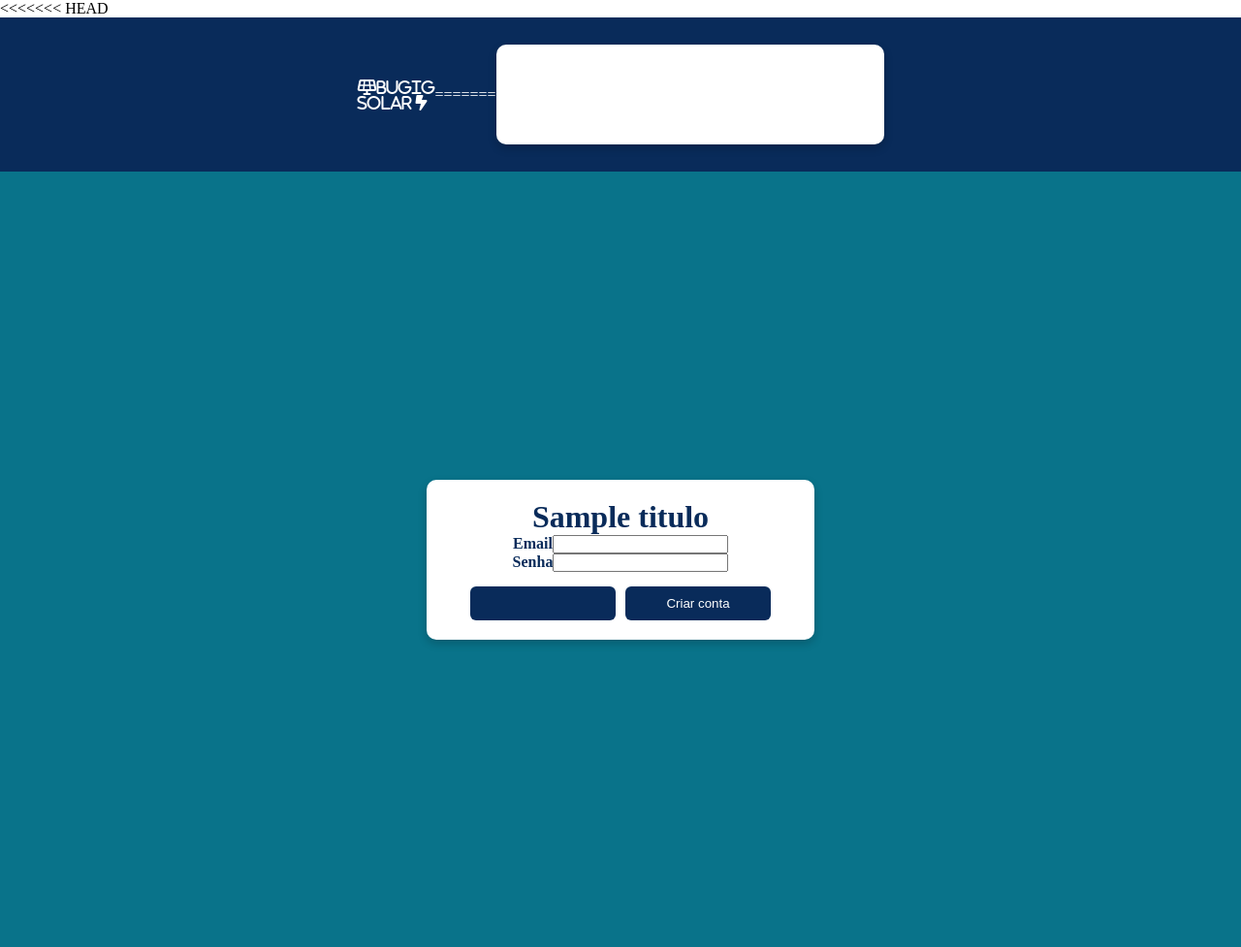
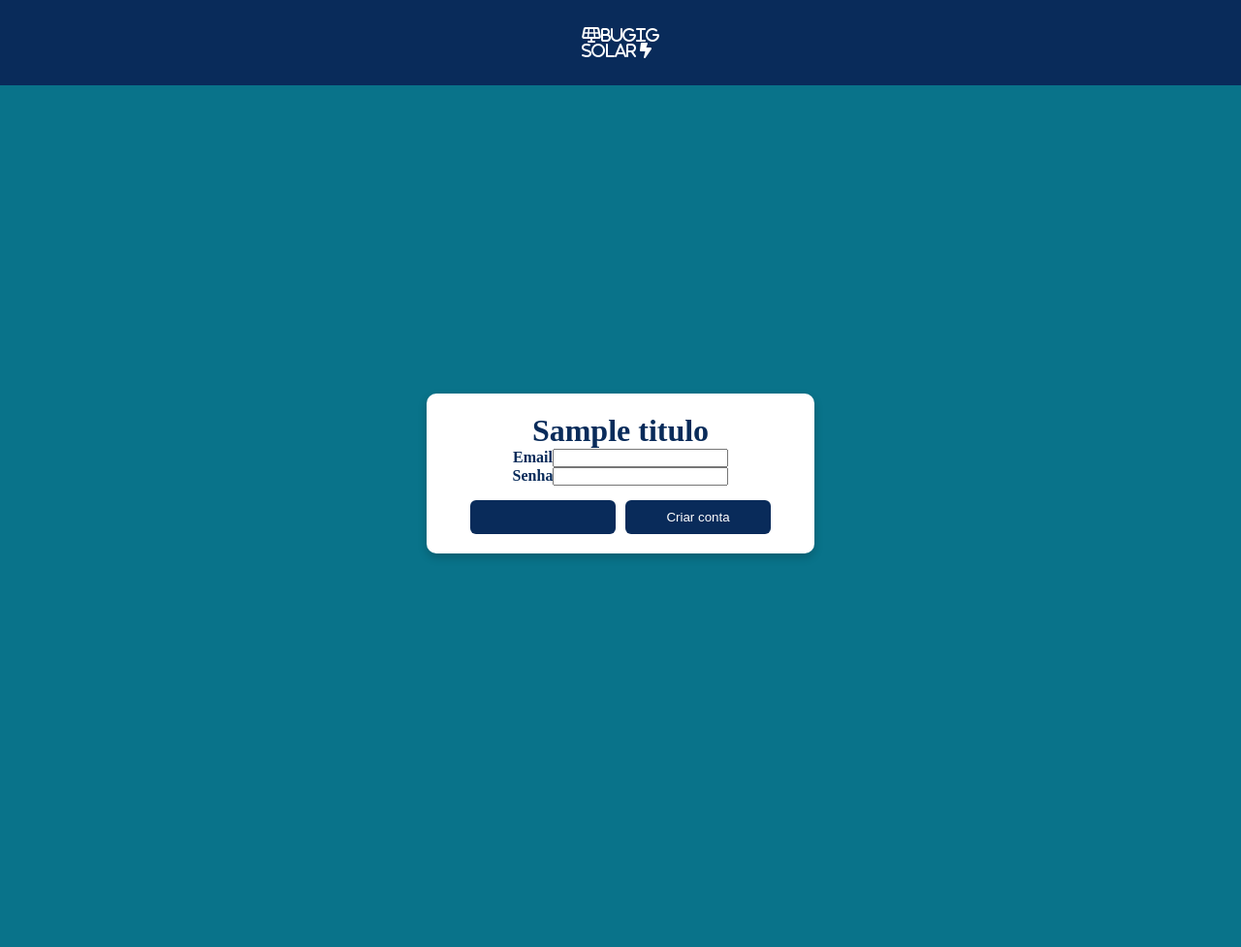
Before and after one commit to RenanAlvares/bugig_solar, a Python web app: template templates/Login.html in a window 1280 px wide. Shown: the whole page at 97% size. After the commit the page ends 576 px from the top, so only its background shows below. Run offline with Jinja, Linux system fonts and the light colour scheme; the template is opened without the code that fills it: most values are stand-ins (such as "Sample title", 1, 10 or a date in 2020); form fields are guessed from the names that the template uses; some libraries are stand-ins or nearby versions.

Commit message:
ajustes na tela de login

```diff
--- a/controllers/Login.py
+++ b/controllers/Login.py
@@ -46,6 +46,7 @@ def login():
     titulo = 'Login'
 
     if form.validate_on_submit():
+        print('form funcionou')
 
         email = form.email.data
         senha = form.senha.data
--- a/forms/FormLogin.py
+++ b/forms/FormLogin.py
@@ -4,5 +4,5 @@ from wtforms import StringField, validators, SubmitField, PasswordField
 
 class FormLogin(FlaskForm):
     email = StringField('Digite seu e-mail: ', [validators.DataRequired(), validators.Length(min=2, max=150)])
-    senha = PasswordField('Digite sua senha: ', [validators.DataRequired(), validators.Length(min=2, max=15)])
+    senha = PasswordField('Digite sua senha: ', [validators.DataRequired(), validators.Length(min=2, max=250)])
     entrar = SubmitField('Entrar')
--- a/templates/Login.html
+++ b/templates/Login.html
@@ -3,36 +3,31 @@
 <head>
     <meta charset="UTF-8">
     <meta name="viewport" content="width=device-width, initial-scale=1.0">
+    <title>{{ titulo }}</title>
+
     <link rel="stylesheet" href="{{ url_for('static', filename='style/login.css') }}">
     <link rel="stylesheet" href="{{ url_for('static', filename='style/header.css') }}">
-    <title>{{ titulo }}</title>
-    <link rel="stylesheet" href="path/to/font-awesome/css/font-awesome.min.css">
-    <link rel="stylesheet" href="https://cdnjs.cloudflare.com/ajax/libs/font-awesome/6.7.2/css/all.min.css" integrity="sha512-Evv84Mr4kqVGRNSgIGL/F/aIDqQb7xQ2vcrdIwxfjThSH8CSR7PBEakCr51Ck+w+/U6swU2Im1vVX0SVk9ABhg==" crossorigin="anonymous" referrerpolicy="no-referrer" />
+
+    <link rel="stylesheet" href="https://cdnjs.cloudflare.com/ajax/libs/font-awesome/6.7.2/css/all.min.css"
+          integrity="sha512-Evv84Mr4kqVGRNSgIGL/F/aIDqQb7xQ2vcrdIwxfjThSH8CSR7PBEakCr51Ck+w+/U6swU2Im1vVX0SVk9ABhg=="
+          crossorigin="anonymous" referrerpolicy="no-referrer" />
 </head>
 <body>
-<<<<<<< HEAD
+
     <header>
         <nav id="navbar">
             <i class="fa-solid fa-solar-panel">BUGIG<br>SOLAR <i class="fa-solid fa-bolt-lightning"></i></i>
-=======
-
-    <div id = "login">
-        <h1>{{ titulo }}</h1>
-        <form method="post" action="/login">
-            {{ form.hidden_tag() }}
->>>>>>> 04e1c1effdebb3ece4cb34f1f83c5afc4232993d
-
-        </div>
-
+        </nav>
     </header>
 
     <main>
         <div id="login">
             <h1>{{ titulo }}</h1>
-            <form method="post" action="/login">
-                {{ form.csrf_token() }}
 
-            <div class ="label_login mb-2">
+            <form method="post" action="{{ url_for('login') }}">
+                {{ form.hidden_tag() }}
+
+                <div class="label_login mb-2">
                     {{ form.email.label(class='form-label') }}
                     {{ form.email(class='form-control') }}
                 </div>
@@ -43,9 +38,10 @@
                 </div>
 
                 <div class="btn_container">
-                {{form.entrar(class='btn_login')}}
+                    {{ form.entrar(class='btn_login') }}
                     <button type="button" class="btn_login">Criar conta</button>
                 </div>
+            </form>
         </div>
     </main>
 </body>
```
Lines whose indentation alone changed are shown as unchanged.
